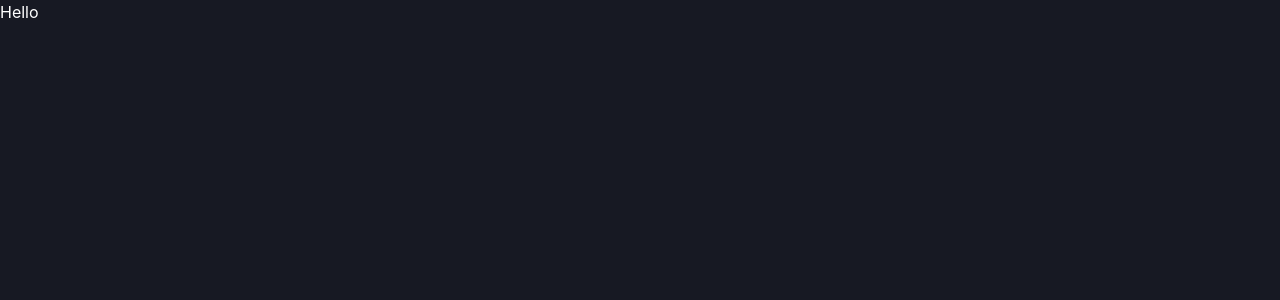
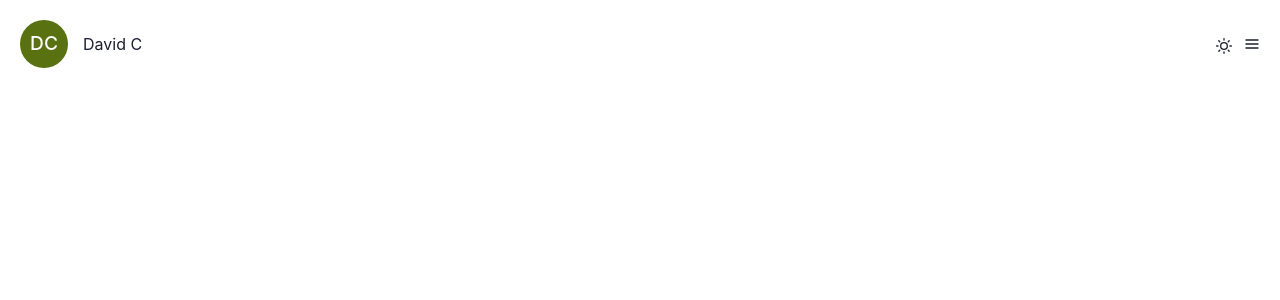
Before and after one commit to daveclinton/smallfeature, a React (Vite) app: page / in a window 1280 px wide. Shown: the top 300 px of the page. Built offline with nearby package versions, Linux system fonts and the light colour scheme.

Commit message:
feat: Add color mode switcher

```diff
--- a/package.json
+++ b/package.json
@@ -10,6 +10,7 @@
     "preview": "vite preview"
   },
   "dependencies": {
+    "@chakra-ui/icons": "^2.0.19",
     "@chakra-ui/react": "^2.7.0",
     "@emotion/react": "^11.11.1",
     "@emotion/styled": "^11.11.0",
--- a/src/App.tsx
+++ b/src/App.tsx
@@ -1,11 +1,30 @@
-import { Box, Text } from "@chakra-ui/react";
+// import { Button, useColorMode } from "@chakra-ui/react";
 
-function App() {
+import { HamburgerIcon, MoonIcon, SunIcon } from "@chakra-ui/icons";
+import { Flex, Text } from "@chakra-ui/layout";
+import { Avatar, IconButton, useColorMode } from "@chakra-ui/react";
+
+const App = () => {
+  const { colorMode, toggleColorMode } = useColorMode();
   return (
-    <Box>
-      <Text>Hello</Text>
-    </Box>
+    <>
+      <Flex m="20px" align="center" justify="space-between">
+        <Flex align="center" justify="space-between">
+          <Avatar mr="15px" name="David Clinton" />
+          <Text>David C</Text>
+        </Flex>
+        <Flex align="center">
+          <IconButton
+            variant="unstyled"
+            aria-label=""
+            onClick={toggleColorMode}
+            icon={colorMode === "light" ? <SunIcon /> : <MoonIcon />}
+          />
+          <HamburgerIcon />
+        </Flex>
+      </Flex>
+    </>
   );
-}
+};
 
 export default App;
--- a/theme.ts
+++ b/theme.ts
@@ -1,17 +1,17 @@
 import { extendTheme } from "@chakra-ui/react";
+export const colors = {
+  dark: "#171923",
+  light: "#fff",
+};
 
 const theme = extendTheme({
+  colors,
   config: {
     initialColorMode: "light",
     useSystemColorMode: false,
   },
   styles: {
-    global: {
-      body: {
-        bg: "#171923",
-        color: "#fff",
-      },
-    },
+    global: {},
   },
 });
 
```
Also changed, not shown: 1 other file (tests, documents, lock files or other folders).
